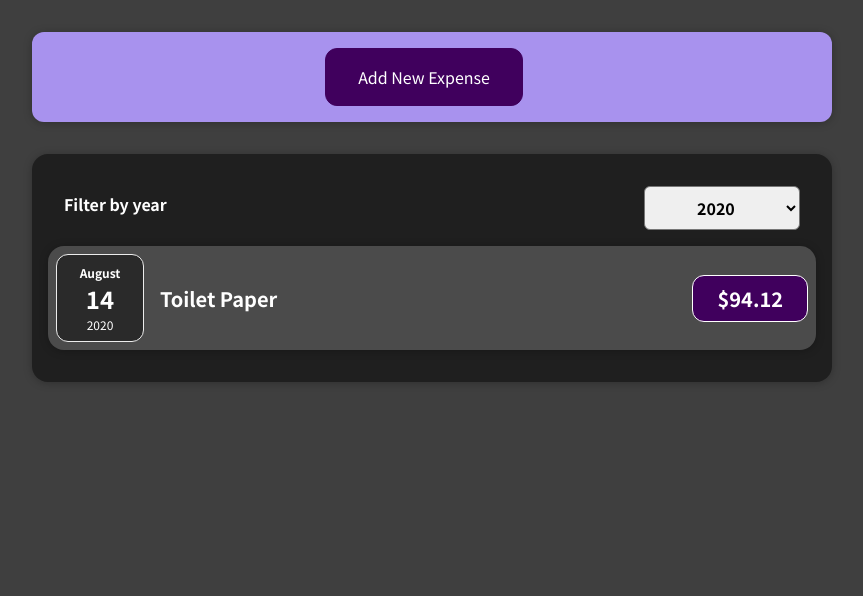
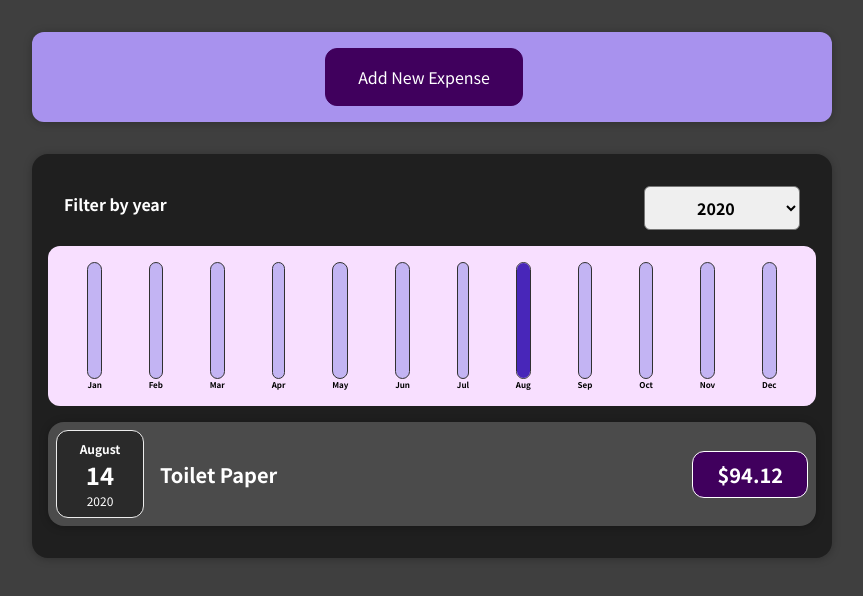
Before and after one commit to matherton/react-complete-guide, a React (Create React App) app: page / in a window 1280 px wide. Shown: the top 596 px of the page, without its empty margins (208-1071 px from the left). Built offline with nearby package versions, Linux system fonts and the light colour scheme.

Commit message:
end of lesson 70: intergrated <Chart /> component to finish expense app

```diff
--- a/src/components/Chart/Chart.js
+++ b/src/components/Chart/Chart.js
@@ -5,13 +5,15 @@
 import "./Chart.css";
 
 const Chart = (props) => {
+  const dataPointValues = props.dataPoints.map((dataPoint) => dataPoint.value);
+  const totalMaximum = Math.max(...dataPointValues);
   return (
     <div className="chart">
       {props.dataPoints.map((dataPoint) => (
         <ChartBar
           key={dataPoint.label}
           value={dataPoint.value}
-          maxValue={null}
+          maxValue={totalMaximum}
           label={dataPoint.label}
         />
       ))}
--- a/src/components/Chart/ChartBar.js
+++ b/src/components/Chart/ChartBar.js
@@ -5,8 +5,8 @@
 const ChartBar = (props) => {
   let barFillHeight = "0%";
 
-  if (props.max > 0) {
-    barFillHeight = Math.random((props.value / props.maxValue) * 100) + "%";
+  if (props.maxValue > 0) {
+    barFillHeight = Math.round((props.value / props.maxValue) * 100) + "%";
   }
 
   return (
--- a/src/components/Expenses/Expenses.js
+++ b/src/components/Expenses/Expenses.js
@@ -3,6 +3,8 @@
 import Card from "../UI/Card";
 import ExpensesFilter from "./ExpensesFilter";
 import ExpensesList from "./ExpensesList";
+import ExpensesChart from "./ExpensesChart";
+
 import "./Expenses.css";
 
 const Expenses = (props) => {
@@ -23,6 +25,7 @@
           selected={filteredYear}
           onChangeFilter={filterChangeHandler}
         />
+        <ExpensesChart expenses={filteredExpenses} />
         <ExpensesList items={filteredExpenses} />
       </Card>
     </div>
--- /dev/null
+++ b/src/components/Expenses/ExpensesChart.js
@@ -0,0 +1,29 @@
+import React from "react";
+
+import Chart from "../Chart/Chart";
+
+const ExpensesChart = (props) => {
+  const chartDataPoints = [
+    { label: "Jan", value: 0 },
+    { label: "Feb", value: 0 },
+    { label: "Mar", value: 0 },
+    { label: "Apr", value: 0 },
+    { label: "May", value: 0 },
+    { label: "Jun", value: 0 },
+    { label: "Jul", value: 0 },
+    { label: "Aug", value: 0 },
+    { label: "Sep", value: 0 },
+    { label: "Oct", value: 0 },
+    { label: "Nov", value: 0 },
+    { label: "Dec", value: 0 },
+  ];
+
+  for (const expense of props.expenses) {
+    const expenseMonth = expense.date.getMonth(); //getMonth extract the month value from a date object starting at 0 => Jan
+    chartDataPoints[expenseMonth].value += expense.amount; //increase chartDataPoints.value with given expense.amount
+  }
+
+  return <Chart dataPoints={chartDataPoints} />;
+};
+
+export default ExpensesChart;
```
